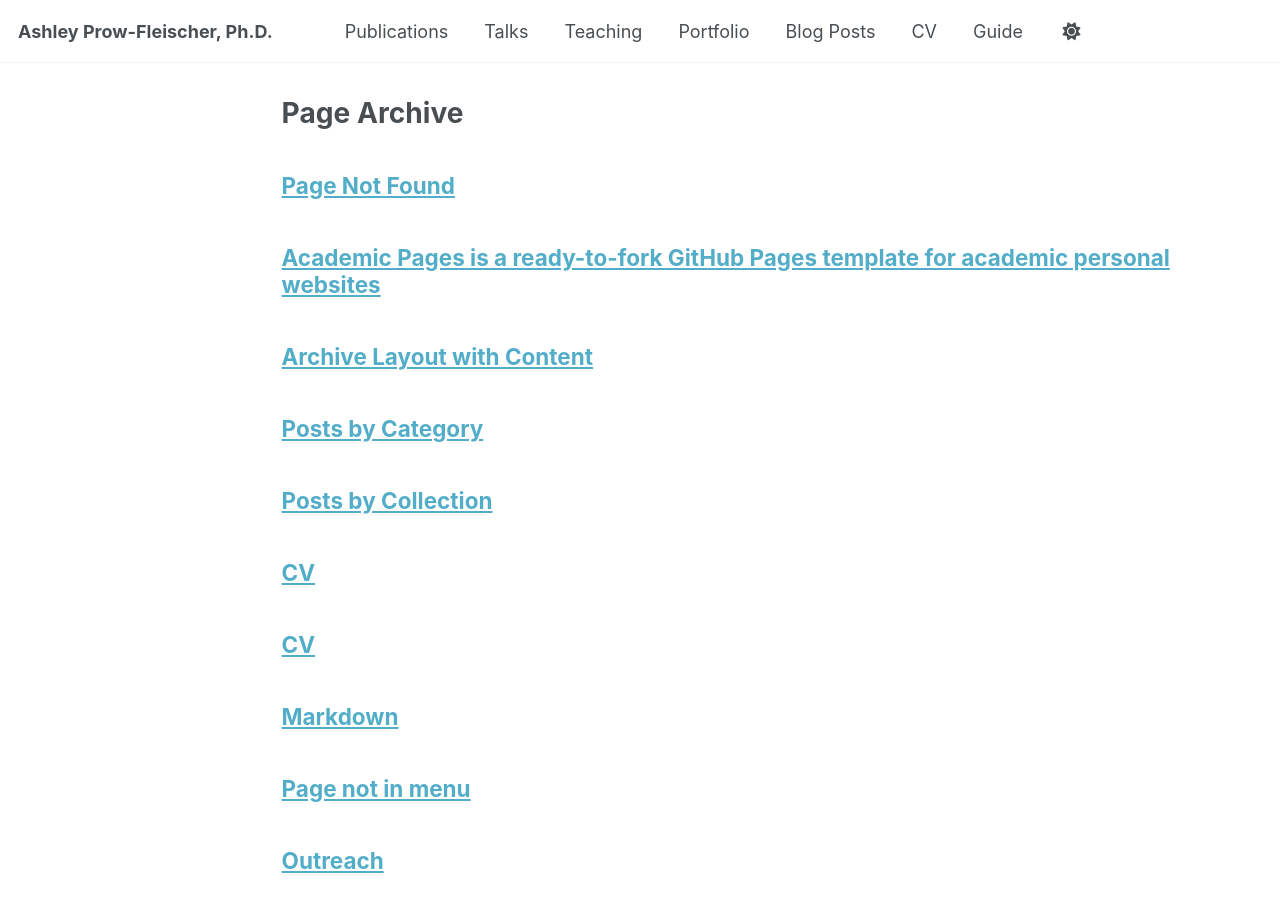
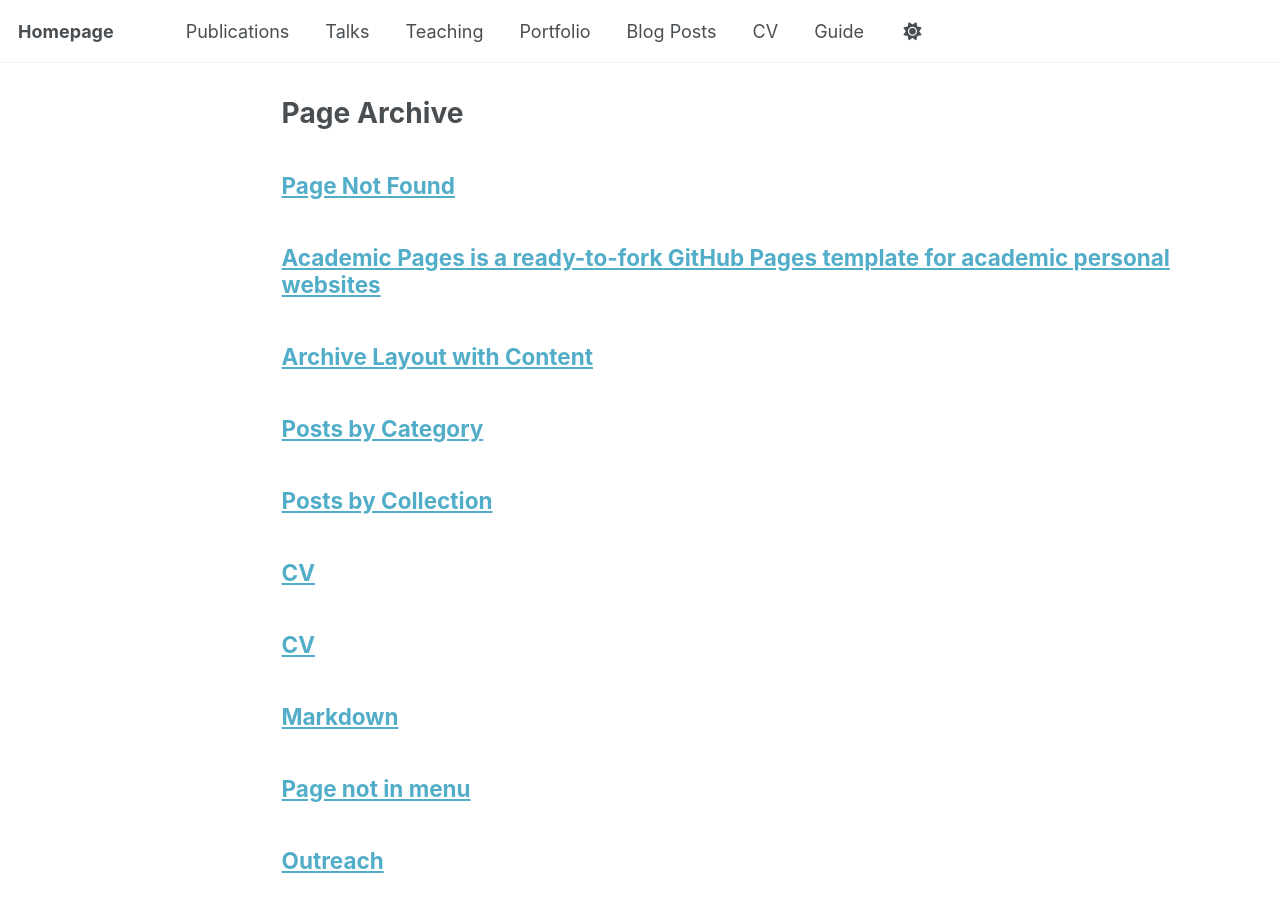
Before and after one commit to aprow620/aprow620.github.io, a Jekyll site: the page built from _pages/page-archive.html, in a window 1280 px wide and 900 px high. Built offline with Jekyll 4.4.1, drawn with Linux system fonts in a browser that asks for light colours.

Commit message:
Update _config.yml

```diff
--- a/_config.yml
+++ b/_config.yml
@@ -9,7 +9,7 @@
 # Basic Site Settings
 locale                   : "en-US"
 site_theme               : "default"
-title                    : "Ashley Prow-Fleischer, Ph.D."
+title                    : "Homepage"
 title_separator          : "-"
 name                     : &name "Your Name"
 description              : &description "personal description"
@@ -23,7 +23,7 @@ repository               : "academicpages/academicpages.github.io"
 author:
   # Biographic information
   avatar           : "profile_photo.png"
-  name             : #"Ashley Prow-Fleischer, Ph.D."
+  name             : Ashley Prow-Fleischer, Ph.D.
   pronouns         : # example: "she/her"
   bio              : "Post-Doctoral Researcher in Paleobiology and Redox Geochemistry"
   location         : "Stanford University"
@@ -39,7 +39,7 @@ author:
   orcid            : "http://orcid.org/0000-0003-3371-2453"
   semantic         : # URL
   pubmed           : #URL
-  researchgate     : # URL
+  researchgate     : "https://www.researchgate.net/profile/Ashley-Prow-Fleischer?ev=hdr_xprf"
   scopus           : # URL
 
   # Repositories and software development
```
